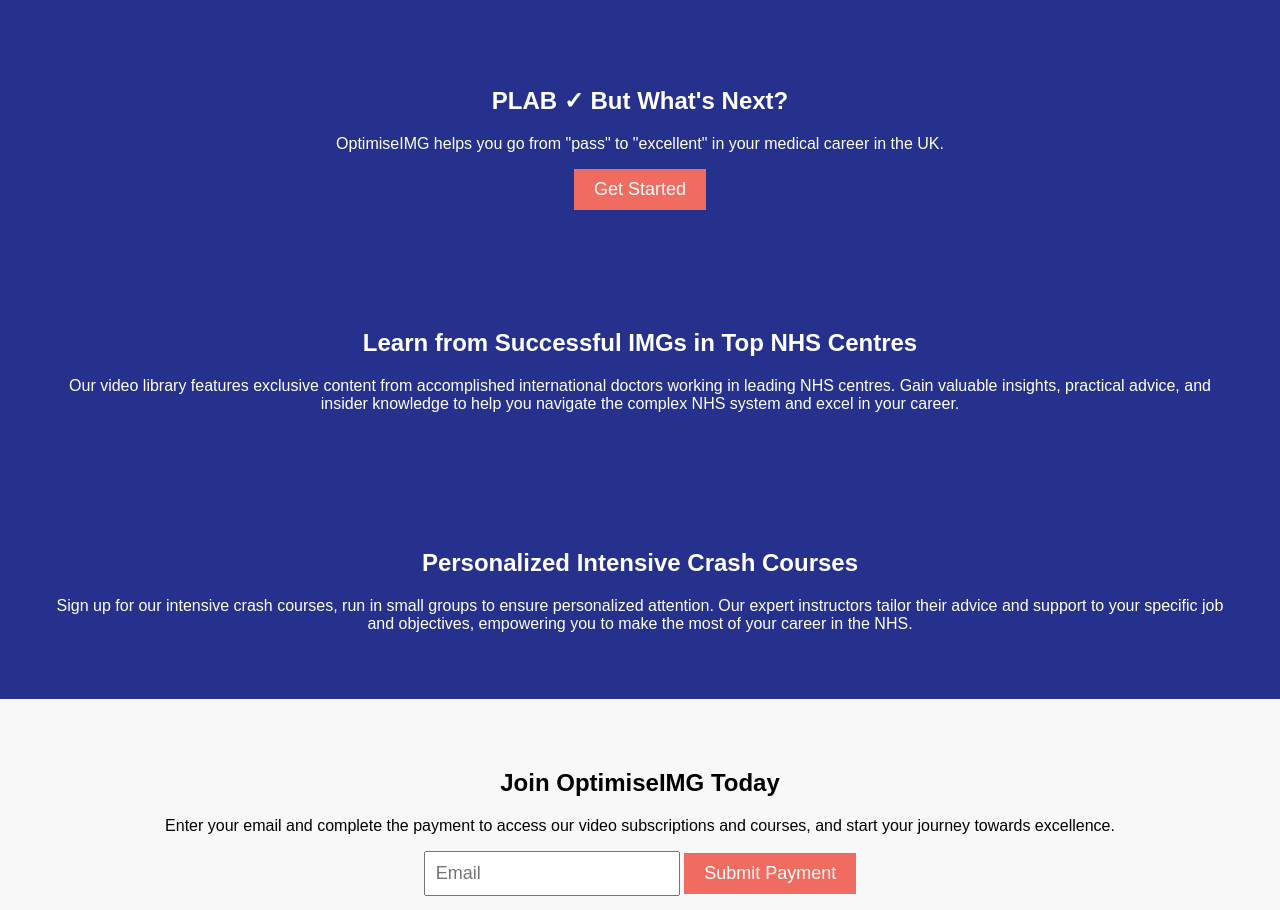
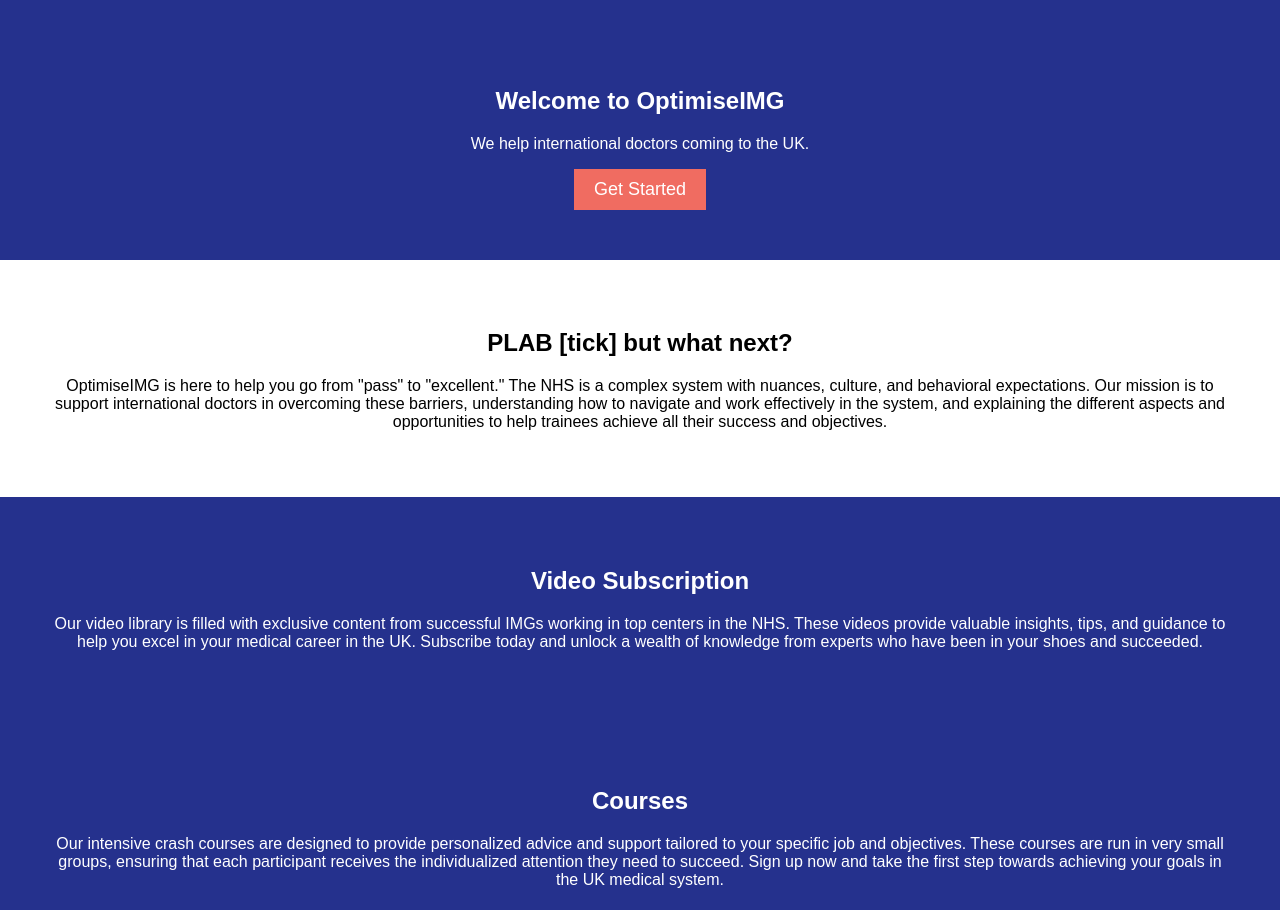
Before and after one commit to NitHub04/optimiseIMG, a plain HTML site: page index.html in a window 1280 px wide. Shown: the part 42-952 px from the top of the page. Drawn offline with Linux system fonts and the light colour scheme; a script that the page names is missing.

Commit message:
Update index.html

```diff
--- a/index.html
+++ b/index.html
@@ -27,32 +27,38 @@
     <main>
         <!-- Hero Section -->
         <section class="hero-section">
-            <h1>PLAB ✓ But What's Next?</h1>
-            <p>OptimiseIMG helps you go from "pass" to "excellent" in your medical career in the UK.</p>
+            <h1>Welcome to OptimiseIMG</h1>
+            <p>We help international doctors coming to the UK.</p>
             <button>Get Started</button>
+        </section>
+
+        <!-- Introduction Section -->
+        <section class="introduction-section">
+            <h2>PLAB [tick] but what next?</h2>
+            <p>OptimiseIMG is here to help you go from "pass" to "excellent." The NHS is a complex system with nuances, culture, and behavioral expectations. Our mission is to support international doctors in overcoming these barriers, understanding how to navigate and work effectively in the system, and explaining the different aspects and opportunities to help trainees achieve all their success and objectives.</p>
         </section>
 
         <!-- Video Subscription Section -->
         <section class="video-subscription-section">
-            <h2>Learn from Successful IMGs in Top NHS Centres</h2>
-            <p>Our video library features exclusive content from accomplished international doctors working in leading NHS centres. Gain valuable insights, practical advice, and insider knowledge to help you navigate the complex NHS system and excel in your career.</p>
+            <h2>Video Subscription</h2>
+            <p>Our video library is filled with exclusive content from successful IMGs working in top centers in the NHS. These videos provide valuable insights, tips, and guidance to help you excel in your medical career in the UK. Subscribe today and unlock a wealth of knowledge from experts who have been in your shoes and succeeded.</p>
         </section>
 
         <!-- Courses Section -->
         <section class="courses-section">
-            <h2>Personalized Intensive Crash Courses</h2>
-            <p>Sign up for our intensive crash courses, run in small groups to ensure personalized attention. Our expert instructors tailor their advice and support to your specific job and objectives, empowering you to make the most of your career in the NHS.</p>
+            <h2>Courses</h2>
+            <p>Our intensive crash courses are designed to provide personalized advice and support tailored to your specific job and objectives. These courses are run in very small groups, ensuring that each participant receives the individualized attention they need to succeed. Sign up now and take the first step towards achieving your goals in the UK medical system.</p>
+        </section>
+
+        <!-- Testimonials Section -->
+        <section class="testimonials-section">
+            <h2>What Our Students Say</h2>
+            <p>Don't just take our word for it. Hear from some of our satisfied students who have benefited from our courses and video subscriptions. Our goal is to help international doctors like you succeed in the UK, and we're proud of the impact we've made so far.</p>
         </section>
 
         <!-- Payment Form Section -->
         <section class="payment-form-section">
-            <h2>Join OptimiseIMG Today</h2>
-            <p>Enter your email and complete the payment to access our video subscriptions and courses, and start your journey towards excellence.</p>
+            <h2>Sign Up Now</h2>
+            <p>Enter your email and complete the payment to access our video subscriptions and courses. Don't miss out on the opportunity to get the support you need to thrive in the UK medical system. Join OptimiseIMG today.</p>
             <form>
-                <input type="text" placeholder="Email">
-                <button>Submit Payment</button>
-            </form>
-        </section>
-    </main>
-</body>
-</html>
+                <input type="text" placeholder="Email
```
